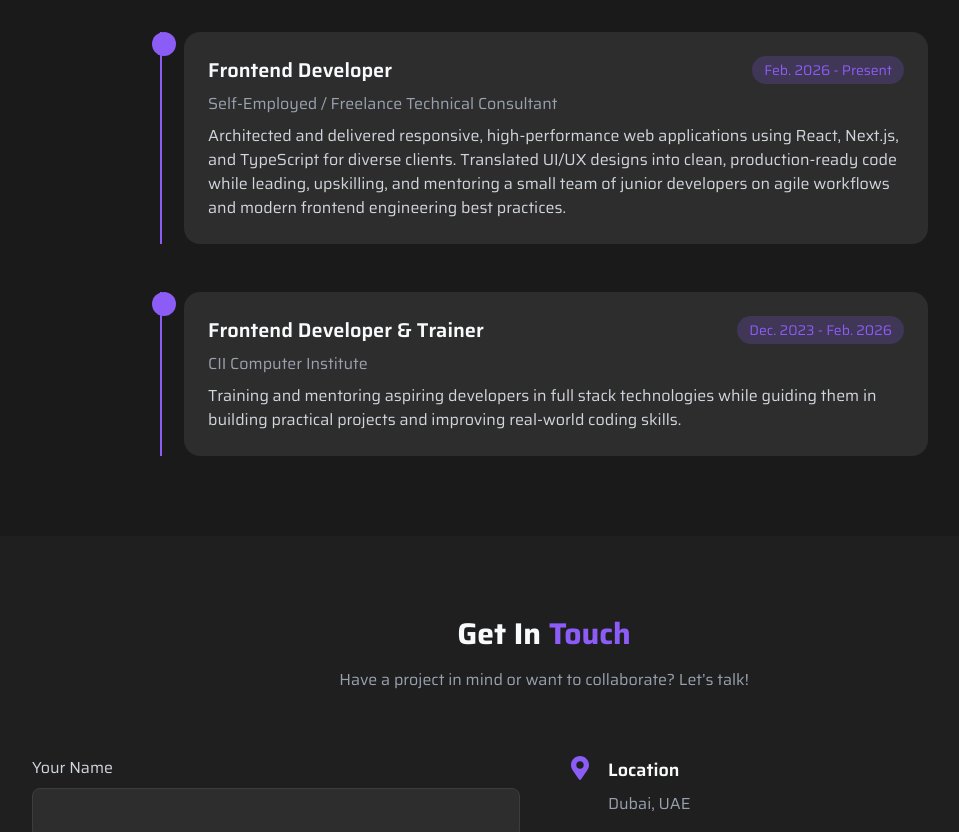
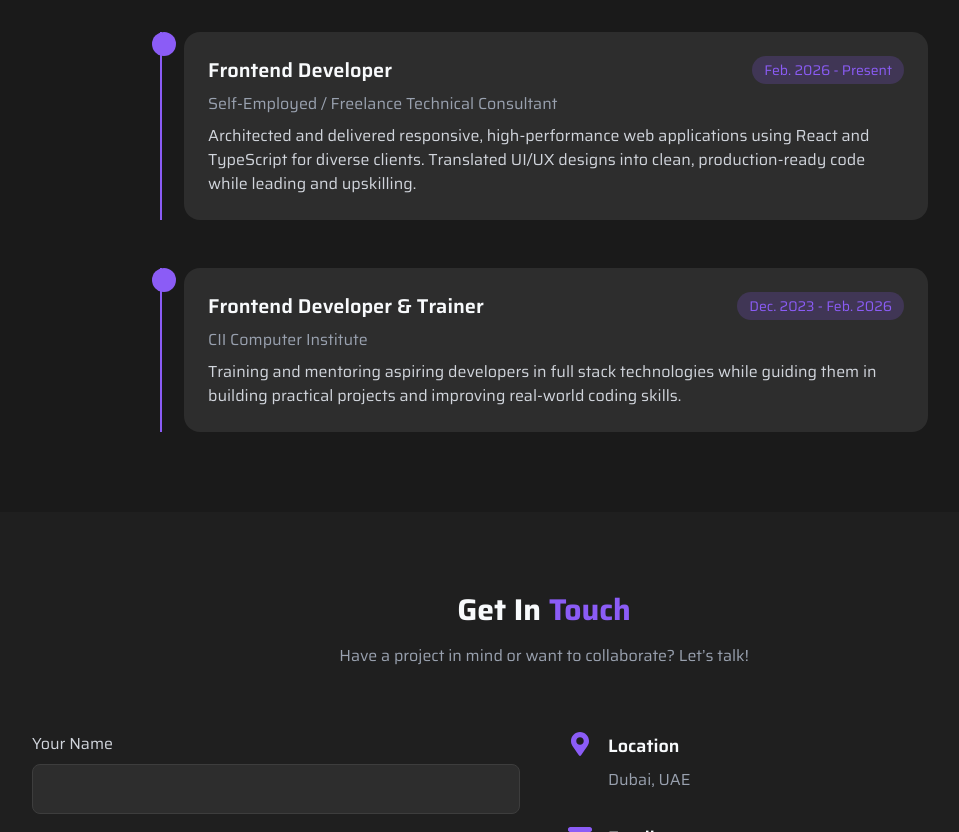
Before and after one commit to shidhesh10/Shidhesh-portfolio, a React (Vite) app in the folder frontend/: page / in a window 1280 px wide. Shown: the part 4960-5792 px from the top of the page, without its empty margins (96-1055 px from the left). Built offline with nearby package versions, Linux system fonts and the light colour scheme.

Commit message:
Updated details about current work experience

```diff
--- a/frontend/src/assets/assets.js
+++ b/frontend/src/assets/assets.js
@@ -132,7 +132,7 @@ export const workData = [
     company: "Self-Employed / Freelance Technical Consultant",
     duration: "Feb. 2026 - Present",
     description:
-      "Architected and delivered responsive, high-performance web applications using React, Next.js, and TypeScript for diverse clients. Translated UI/UX designs into clean, production-ready code while leading, upskilling, and mentoring a small team of junior developers on agile workflows and modern frontend engineering best practices.",
+      "Architected and delivered responsive, high-performance web applications using React and TypeScript for diverse clients. Translated UI/UX designs into clean, production-ready code while leading and upskilling.",
     color: "purple"
   },
   {
```
